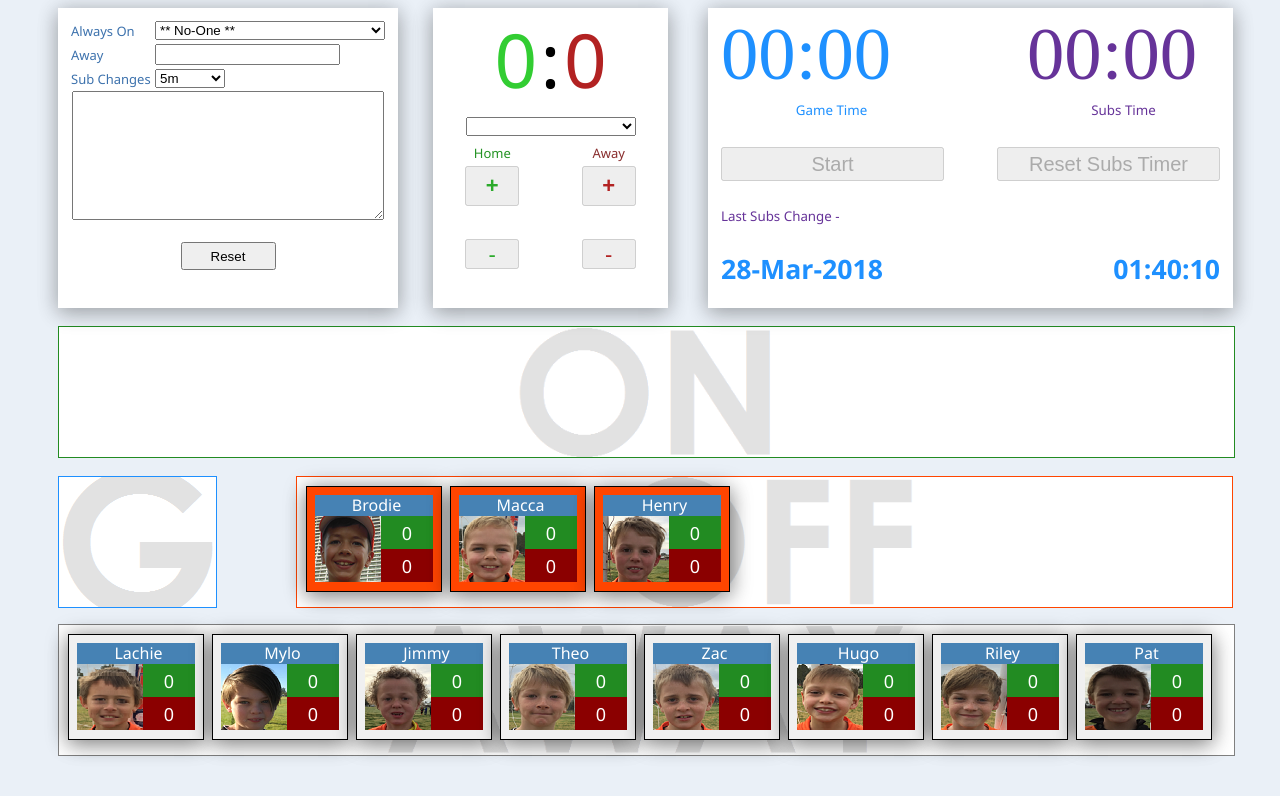
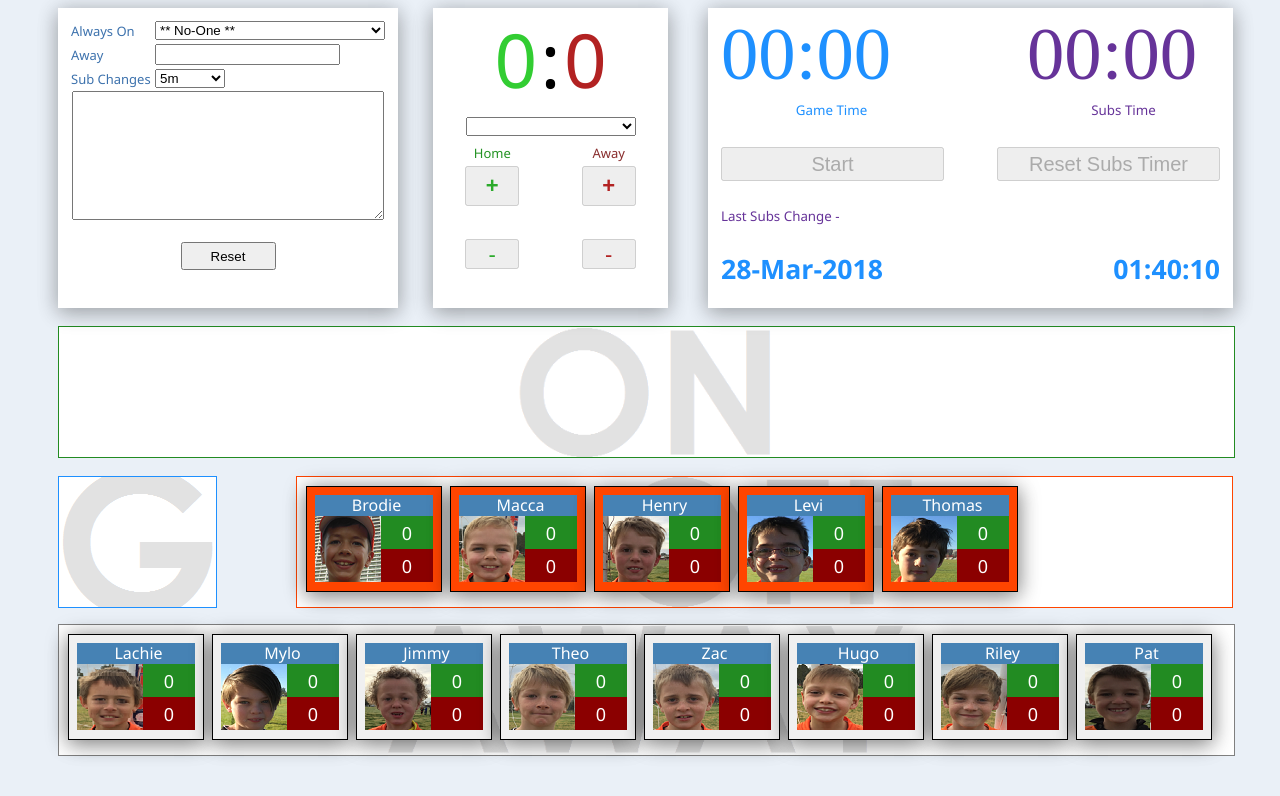
Before and after one commit to dean2650/Subs, a plain HTML site: page index.html in a window 1280 px wide. Drawn offline with nearby package versions, Linux system fonts and the light colour scheme; a web font is replaced by a local one.

Commit message:
Update index.html

```diff
--- a/index.html
+++ b/index.html
@@ -19,17 +19,17 @@
     <form id="form1">
         <script>
 
-            //function OnClientClickedOK(button, args) {
-            //    if (window.confirm("Are you sure you want to RESTART this MATCH?")) {
-            //        button.set_autoPostBack(true);
-            //    }
-            //    else {
-            //        button.set_autoPostBack(false);
-            //    }
-            //}
+            function OnClientClickedOK(button, args) {
+                if (window.confirm("Are you sure you want to RESTART this MATCH?")) {
+                    document.forms[0].submit();
+                }
+                else {
+                    //button.set_autoPostBack(false);
+                }
+            }
 
             var newline = "&#013;&#010;";
-            var onField = 4;
+            var onField = 5;
 
             function AlwaysOn(_this) {
 
@@ -67,6 +67,7 @@
             }
 
             function HomePlus() {
+
                 var lbl = document.getElementById("lblHome");
                 lbl.innerText = parseInt(lbl.innerText) + 1;
 
@@ -345,7 +346,7 @@
                         </table>
                         <textarea id="txtArea" name="S1" style="width: 306px; font-family: 'Droid Sans','Segoe UI', Tahoma, Geneva, Verdana, sans-serif; height: 123px"></textarea><br />
                         <br />
-                        <input id="btnResetMatch" type="button" value="Reset" style="width: 95px; height: 28px;" onclick="" />
+                        <input id="btnResetMatch" type="button" value="Reset" style="width: 95px; height: 28px;" onclick="OnClientClickedOK()" />
                     </div>
 
                     <div id="spacer" style="height: 320px; width: 35px; float: left">
@@ -353,7 +354,7 @@
 
                     <div class="divShadow2" style="height: 300px; width: 235px; background-color: white; float: left">
                         <div style="height: 114px">
-                                <label id="lblHome" style="font-size: 56pt; color: limegreen">0</label>
+                            <label id="lblHome" style="font-size: 56pt; color: limegreen">0</label>
                             <label id="lblSep" style="font-size: 56pt; color: black">:</label>
                             <label id="lblAway" style="font-size: 56pt; color: firebrick">0</label>
 
@@ -434,7 +435,6 @@
                             <tr>
                                 <td colspan="4">
                                     <label id="lblLastSubs" style="font-size: 10pt; color: rebeccapurple"></label>
-                                </td>
                             </tr>
                             <tr>
                                 <td style="width: 235px">
@@ -514,6 +514,37 @@
                             </div>
                             <div class="TimerOff">
                                 <label id="lblOff3" class="OFF">0</label>
+                            </div>
+                        </div>
+
+                        <div id="div14" class="draggable" style="background-color: orangered">
+                            <div class="Header">
+                                <label style="top: -4px; position: relative" id="Header12">pppp</label>
+                            </div>
+                            <div style="float: left">
+                                <img id="Image12" src="Assets/p.png">
+                            </div>
+                            <div class="TimerOn">
+                                <label id="lblOn12" class="">0</label>
+                            </div>
+                            <div class="TimerOff">
+                                <label id="lblOff12" class="">0</label>
+                            </div>
+                        </div>
+
+
+                        <div id="div15" class="draggable" style="background-color: orangered">
+                            <div class="Header">
+                                <label style="top: -4px; position: relative" id="Header13">Rrrr</label>
+                            </div>
+                            <div style="float: left">
+                                <img id="Image13" src="Assets/r.png">
+                            </div>
+                            <div class="TimerOn">
+                                <label id="lblOn13" class="">0</label>
+                            </div>
+                            <div class="TimerOff">
+                                <label id="lblOff13" class="">0</label>
                             </div>
                         </div>
 
@@ -657,14 +688,14 @@
     <script type="text/javascript">
 
         var mCtr = 0;
-        var mSubsTime = 30;
+        var mSubsTime = 300;
         var inYellow;
-        var half = 40; //put whatever figure this should be in seconds eg: 20min = 1200
+        var half = 1200; //put whatever figure this should be in seconds eg: 20min = 1200
         var full = half * 2;
         var Half2nd = false;
         var newline = "&#013;&#010;";
 
-        var names = ["Brodie", "Macca", "Henry", "Lachie", "Mylo", "Jimmy", "Theo", "Zac", "Hugo", "Riley", "Pat"]
+        var names = ["Brodie", "Macca", "Henry", "Lachie", "Mylo", "Jimmy", "Theo", "Zac", "Hugo", "Riley", "Pat", "Levi", "Thomas"]
 
         var sel = document.getElementById("SelectOn");
 
@@ -742,7 +773,7 @@
         }
 
         function ResetTime() {
-            mSubsTime = 30;
+            mSubsTime = document.getElementById("SelectSubs").value * 60;
             inYellow = false;
 
             //document.getElementById("zoneOn").style.backgroundColor = "";
@@ -778,7 +809,10 @@
             }
             else {
                 if (txt.innerText == "") //only write start once
+                {
                     txt.innerHTML = "00:00 - Game Started";
+                    mSubsTime = document.getElementById("SelectSubs").value * 60;
+                }
             }
 
 
@@ -911,7 +945,7 @@
                     }
 
                     //check if we are due for a subs change
-                    if (mSubsTime <= 15 && !inYellow) {
+                    if (mSubsTime <= 60 && !inYellow) {
 
                         inYellow = true;
 
```
